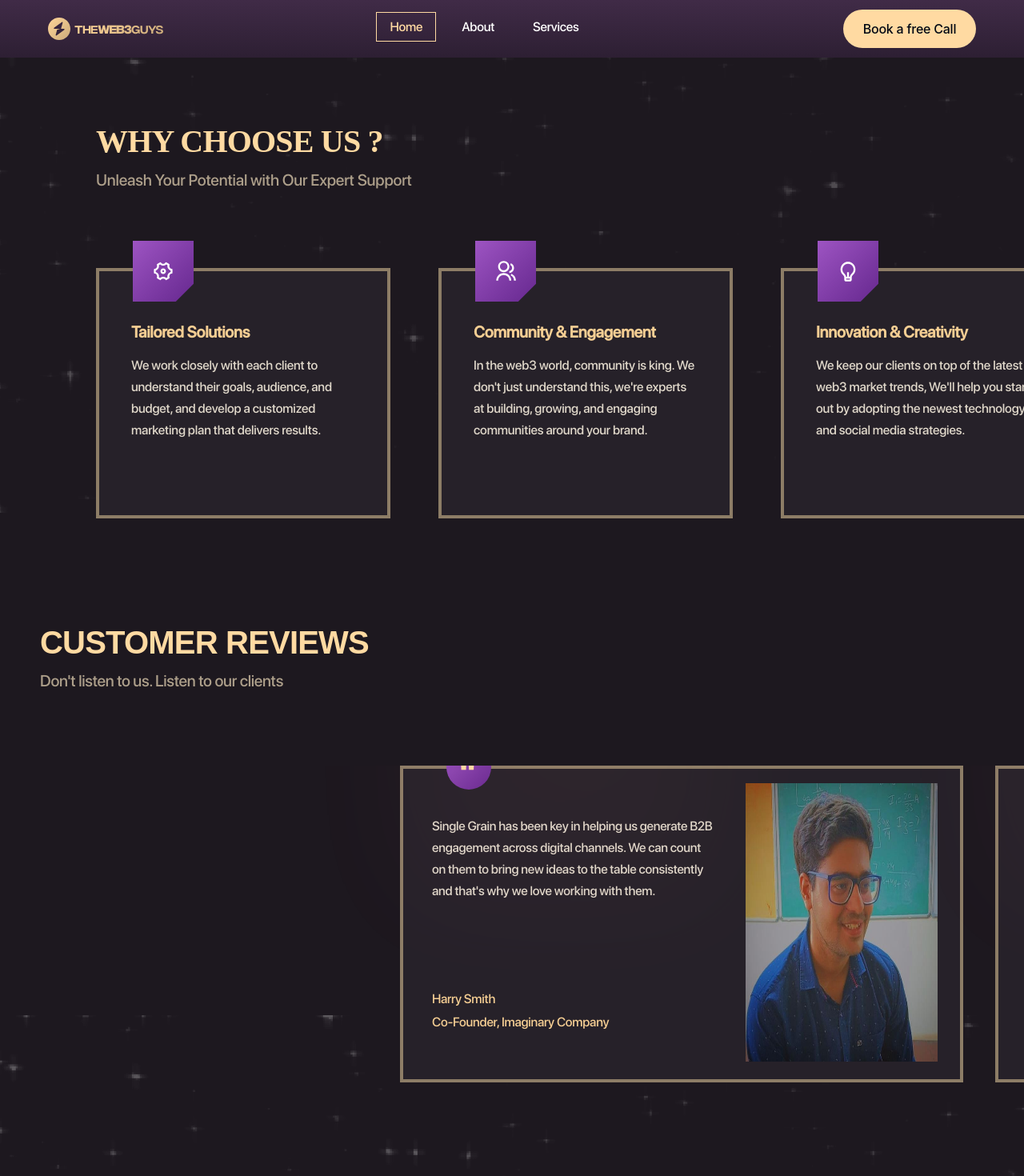
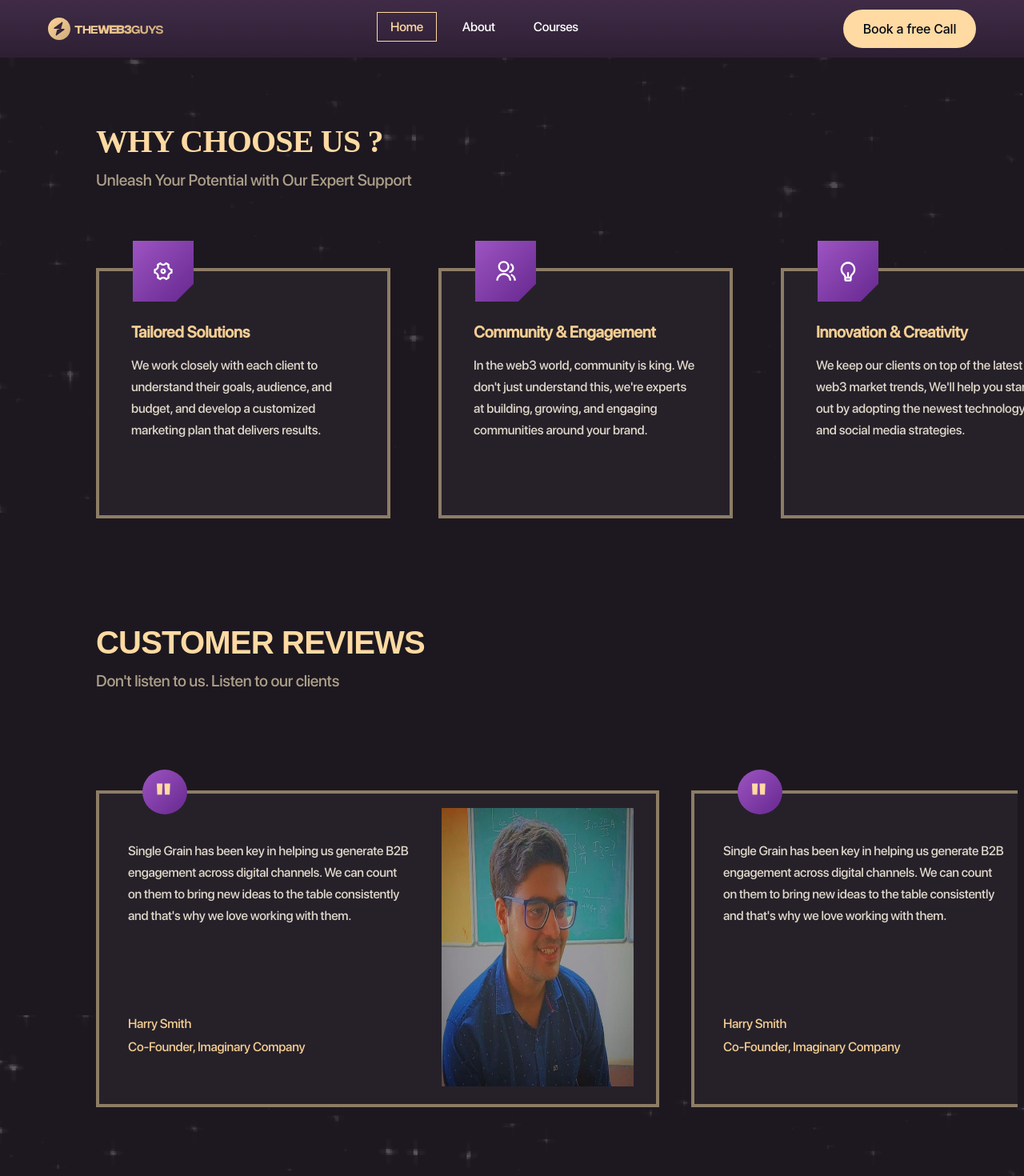
Before and after one commit to kalracodes/Web3guys_Website, a React (Create React App) app: page / in a window 1280 px wide. Shown: the top 1470 px of the page at 80% size. Built offline with nearby package versions, Linux system fonts and the light colour scheme.

Commit message:
Margin/padding changed

```diff
--- a/src/App.js
+++ b/src/App.js
@@ -3,7 +3,7 @@ import NavBar from "./components/Navbar/NavBar.js";
 import { BrowserRouter as Router,  Route, Routes } from "react-router-dom";
 import { Home } from "./Pages/Home.js"
 import { About } from "./Pages/About";
-import { Services } from "./Pages/Services";
+import { Courses } from "./Pages/Courses";
 import { Footer } from "./components/footer/Footer";
 function App() {
   return (
@@ -15,7 +15,7 @@ function App() {
           <Routes>
             <Route path="/" element={<Home />} />
             <Route path="/about" element={<About />} />
-            <Route path="/services" element={<Services />} />
+            <Route path="/courses" element={<Courses />} />
           </Routes>
         </div>
       </Router>
--- a/src/Pages/Services.js
+++ b/src/Pages/Courses.js
@@ -1,6 +1,6 @@
 import React from "react";
 
-export const Services = () => {
+export const Courses = () => {
   return (
     <div>
       <h1>Blog</h1>
--- a/src/components/Navbar/NavBar.css
+++ b/src/components/Navbar/NavBar.css
@@ -126,9 +126,7 @@
 	color: #000814;
 	border: none;
 }
-.nav-ctf:hover{
-  /* font-weight: 800; */
-}
+
 @media screen and (max-width: 960px) {
 	.nav-menu {
 		display: flex;
--- a/src/components/Navbar/NavBar.js
+++ b/src/components/Navbar/NavBar.js
@@ -51,12 +51,12 @@ function NavBar() {
             <li className='nav-item'>
               <NavLink
                 exact
-                to='/services'
+                to='/courses'
                 activeClassName='active'
                 className='nav-links'
                 onClick={handleClick}
               >
-                Services
+                Courses
               </NavLink>
             </li>
           </ul>
--- a/src/components/homepage2/Cards_review.jsx
+++ b/src/components/homepage2/Cards_review.jsx
@@ -17,10 +17,10 @@ function CustomerReviewCards(props) {
 			<div className="review_quote">
 				<div className="review_quote_quote">"</div>
 			</div>
-			<div className="review_glow">
+			{/* <div className="review_glow">
 				<div className="review_glow_glow"></div>
 				<div className="review_mask"></div>
-			</div>
+			</div> */}
 		</div>
 	);
 }
--- a/src/components/homepage2/customer_review_home.css
+++ b/src/components/homepage2/customer_review_home.css
@@ -2,12 +2,13 @@
 	display: flex;
 	flex-direction: row;
 	align-items: flex-start;
-	padding-left: 500px;
+	padding-left: 120px;
+	padding-top: 31px;
 	margin-top: 88px;
 	gap: 40px;
 
 	position: absolute;
-	max-width: 65%;
+	max-width: 90%;
 	height: 396px;
 	overflow-x: scroll;
 }
@@ -26,7 +27,7 @@
 	align-items: flex-start;
 	padding: 0px;
 	gap: 8px;
-	margin-left: 50px;
+	margin-left: 120px;
 }
 .CustomerReviewHead {
 	width: 439px;
```
